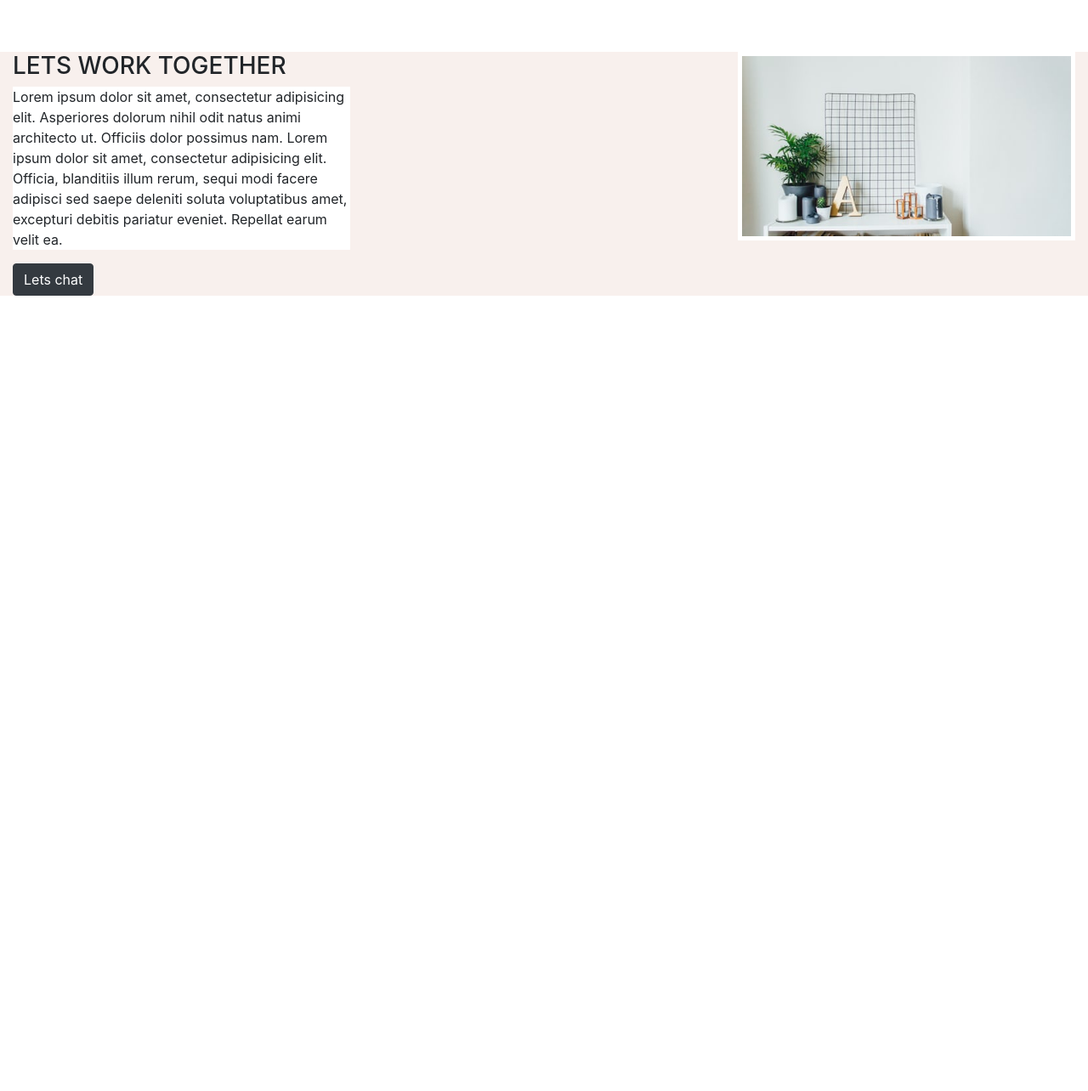
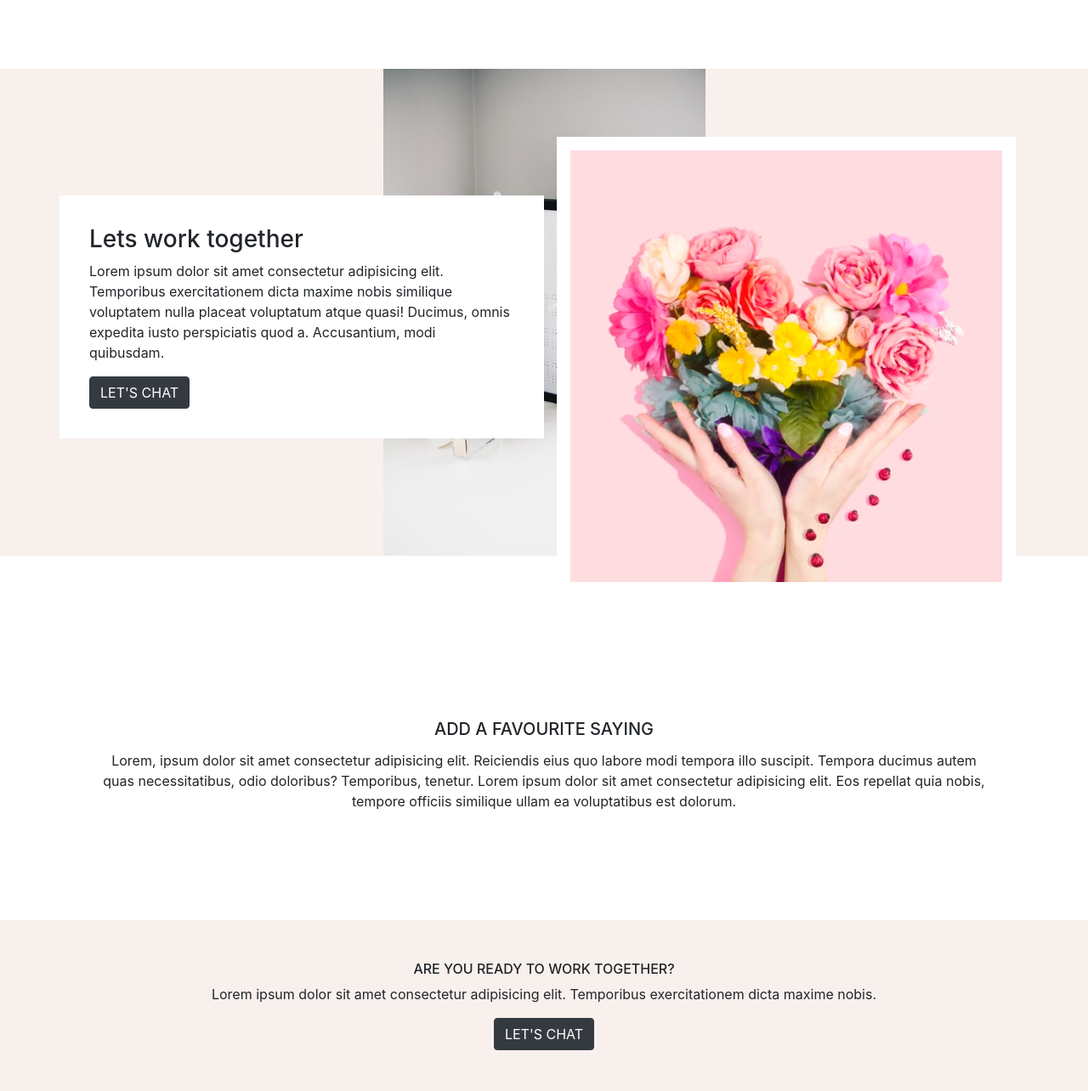
Before and after one commit to enoh-ikpe/emily-grace1, a plain HTML site: page index.html in a window 1280 px wide. Shown: the part 1240-2524 px from the top of the page at 85% size. Before the commit the page ends 1588 px from the top, so only its background shows below. Drawn offline with nearby package versions, Linux system fonts and the light colour scheme.

Commit message:
made some changes

```diff
--- a/index.html
+++ b/index.html
@@ -33,15 +33,15 @@
    </nav>
 <div class="content">
     <div class="container-fluid">
-        <div class="col-lg-6 col-sm-12">
+        <div class="col-lg-6 col-sm-6">
              <img src="./woman-camera.jpg" alt="woman-camera">
         </div>
-            <div class="col-lg-6 col-sm-12 text1">
+            <div class="col-lg-6 col-sm-6 justify-content-center align-items-center text1">
                 <h3>THE SERVICE OF OFFERINGS</h3>
                 <P>Lorem ipsum dolor sit amet, consectetur adipisicing elit.
                     Asperiores dolorum nihil odit natus animi architecto ut.
                     Officiis dolor possimus nam.</P>
-              <button type="button" class="btn btn-dark">Lets chat</button>
+              <button type="button" class="btn btn-dark">LET'S CHAT</button>
             </div>
 </div>
 </div>
@@ -55,7 +55,7 @@
      Delectus nostrum totam expedita laboriosam aperiam nulla?
     </div>
     <div class="col-lg-4 col-sm-4">
-     <img src="cactus plant.jpg" alt="">
+     <img src="two.jfif" alt="">
      <h5>SERVICE PACKAGE OPTION1</h5>
      Lorem ipsum dolor sit amet consectetur adipisicing elit.
       Accusantium obcaecati fuga ipsa suscipit neque odio!
@@ -69,30 +69,42 @@
   </div>
 </div>
 <!-- third row -->
-<div class="container-fluid text-card">
-  <div class="row">
-  <div class="col-lg-4 col-sm-4 align-self-center FIRST-CLASS">
-    <h3>LETS WORK TOGETHER</h3>
-    <p class="paragraph2">
-
-      Lorem ipsum dolor sit amet, consectetur adipisicing elit.
-                    Asperiores dolorum nihil odit natus animi architecto ut.
-                    Officiis dolor possimus nam. Lorem ipsum dolor sit amet, consectetur adipisicing elit. Officia,
-                    blanditiis illum rerum, sequi modi facere adipisci sed saepe deleniti soluta voluptatibus amet,
-                    excepturi debitis pariatur eveniet. Repellat earum velit ea.</P>
-              <button type="button" class="btn btn-dark">Lets chat</button>
-
-  </div>
-  <div class="col-lg-4 col-sm-4">
-    <!-- <img src="smiling-lady.jpg" alt=""> -->
-  </div>
-  <div class="col-lg-4 col-sm-4">
-    <img class="image2" src="photo-1489769002049-ccd828976a6c.jpg" alt="">
+<div class="container-fluid third-row">
+  <div class="container third">
+    <div class="row">
+      <div class="col-lg-6 first-class">
+        <h3>Lets work together</h3>
+        <p>Lorem ipsum dolor sit amet consectetur adipisicing elit. Temporibus exercitationem dicta maxime nobis
+          similique voluptatem nulla placeat voluptatum atque quasi!
+           Ducimus, omnis expedita iusto perspiciatis quod a. Accusantium, modi quibusdam.
+        </p>
+        <button type="button" class="btn btn-dark">LET'S CHAT</button>
+      </div>
+      <div class="col-lg-6">
+        <img class="image1" src="three.jfif" alt="">
+      </div>
+    </div>
   </div>
 </div>
-
+<!-- fourth row -->
+<div class="fourth-row">
+  <h5>ADD A FAVOURITE SAYING</h5>
+  <P>Lorem, ipsum dolor sit amet consectetur adipisicing elit. Reiciendis eius quo labore modi tempora illo suscipit.
+    Tempora ducimus autem quas necessitatibus, odio doloribus? Temporibus, tenetur. Lorem ipsum dolor
+    sit amet consectetur adipisicing elit. Eos repellat quia nobis,
+     tempore officiis similique ullam ea voluptatibus est dolorum. </P>
 </div>
 
+<!-- fifth row -->
+ <div class="fifth-class">
+        <h6>ARE YOU READY TO WORK TOGETHER?</h6>
+        <p>Lorem ipsum dolor sit amet consectetur adipisicing elit. Temporibus exercitationem dicta maxime nobis.
+        </p>
+        <button type="button" class="btn btn-dark">LET'S CHAT</button>
+      </div>
+      <div>
+
+      </div>
 <script src="https://code.jquery.com/jquery-3.4.1.slim.min.js" integrity="sha384-J6qa4849blE2+poT4WnyKhv5vZF5SrPo0iEjwBvKU7imGFAV0wwj1yYfoRSJoZ+n" crossorigin="anonymous"></script>
 <script src="https://cdn.jsdelivr.net/npm/popper.js@1.16.0/dist/umd/popper.min.js" integrity="sha384-Q6E9RHvbIyZFJoft+2mJbHaEWldlvI9IOYy5n3zV9zzTtmI3UksdQRVvoxMfooAo" crossorigin="anonymous"></script>
 </body>
--- a/style.css
+++ b/style.css
@@ -25,7 +25,9 @@ a{
     text-align: center;
     width: 100%;
     background-color: #F8F0ED;
-    padding:0 3rem;
+    padding: 122px 3rem;
+    align-content: c;
+    margin-top: 0px;
 }
 img{
     width: 100%;
@@ -33,20 +35,34 @@ img{
 .container{
     margin-top: 5rem;
 }
-.image{
-    box-shadow: 1px 4px 4px 0px #f8bfbf;
+.third-row{
+    background-color:#F8F0ED;
+    background-image: url(./art.jpg);
+    background-repeat: no-repeat;
+    background-position: center;
+    background-size: contain;
+    height: 573px;
+    margin: 5rem 0rem;
 }
-.text-card{
-     background-color:#F8F0ED;
-    margin-top: 5rem;
+
+.image1{
+    border: 16px solid white;git
 }
-.paragraph2{
+.first-class{
     background-color: white;
+    height: fit-content;
+    padding: 35px;
+    margin-top: 69px;
 }
-.FIRST-CLASS{
-   align-items: center;
-
+.fourth-row{
+    text-align: center;
+    padding: 7rem;
 }
-.image2{
-    border: 5px solid white;
+h5{
+    padding-bottom:5px
 }
+.fifth-class{
+    text-align: center;
+    padding: 3rem 5rem;
+    background-color: #F8F0ED;
+}
```
Also changed, not shown: one.jfif (added), three.jfif (added), two.jfif (added).
